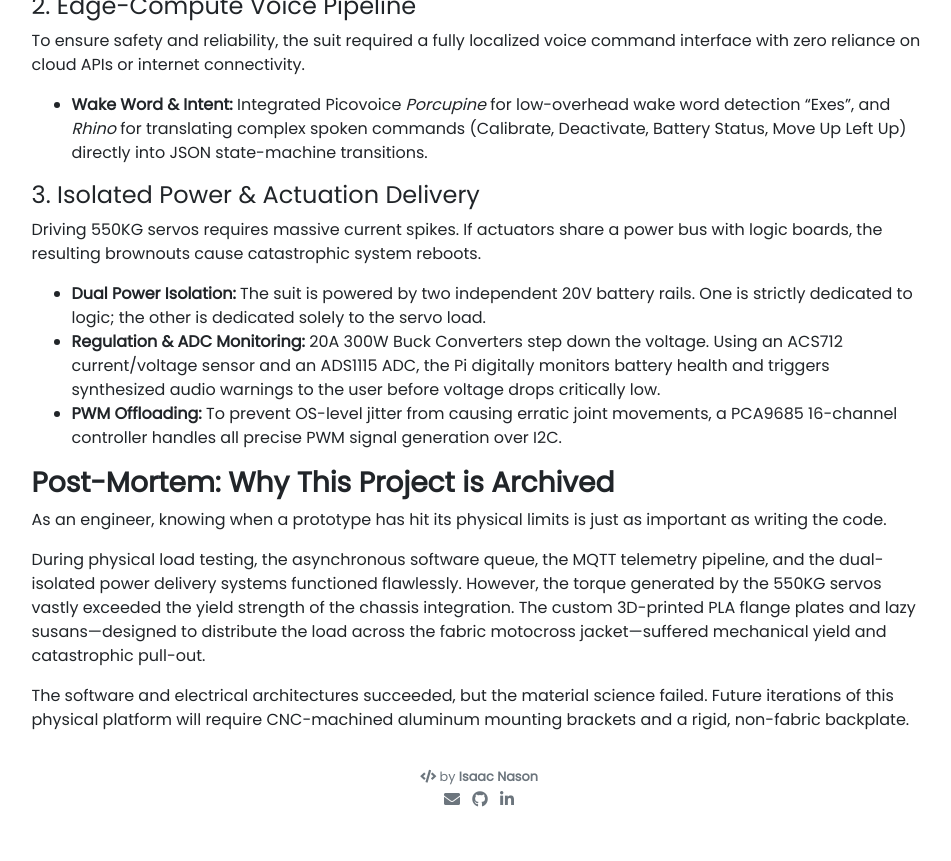
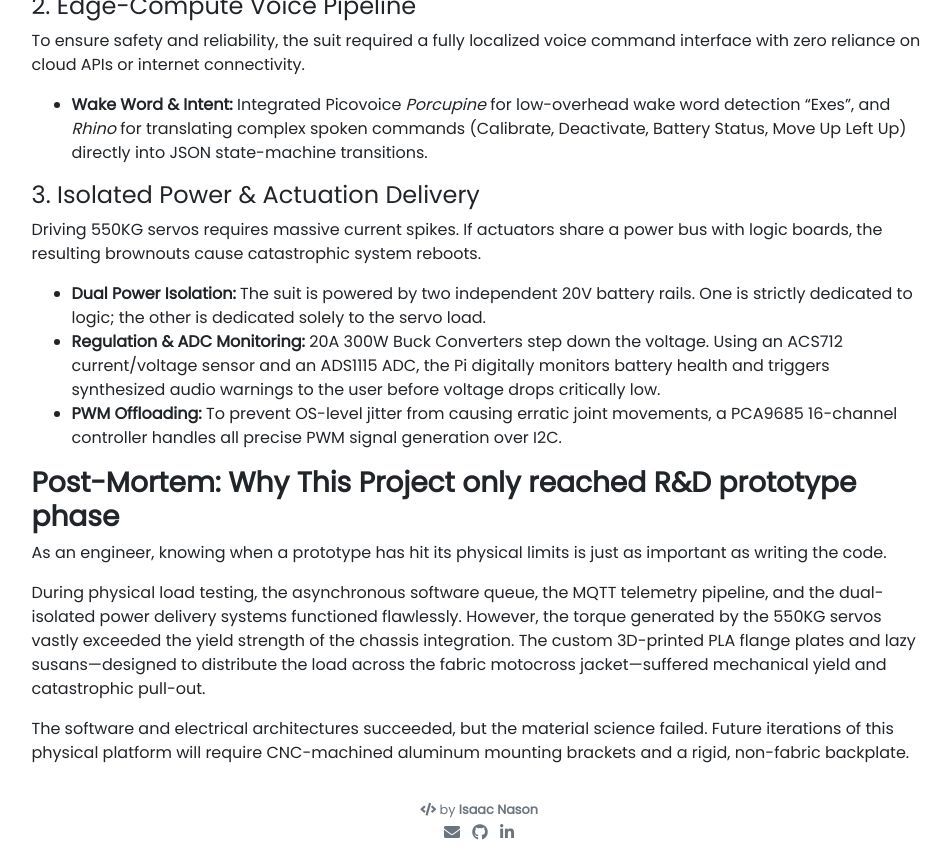
Before and after one commit to mistabowhunta/github.io, a Jekyll site: the page built from _projects/06-exes-exoskeleton.md, in a window 1280 px wide and 900 px high, scrolled down 1016 px, cut to the strip 39-900 px from the top of the window. Shown: the whole strip, without its empty margins (161-1112 px from the left). Built offline with Jekyll 4.4.1, drawn with Linux system fonts in a browser that asks for light colours; before the commit the page ends 1883 px from its top, so only the background shows below that.

Commit message:
Revise project description and post-mortem section
Updated project description to reflect R&D prototype status and modified post-mortem section title.

```diff
--- a/_projects/06-exes-exoskeleton.md
+++ b/_projects/06-exes-exoskeleton.md
@@ -2,7 +2,7 @@
 name: Exes - Voice-Activated Distributed Exoskeleton
 tools: [Python, MQTT, Raspberry Pi 4b, RP2040 (Pico W), I2C, Picovoice (Porcupine and Rhino AI), Power Electronics]
 image: /assets/images/ExesExo.jpg
-description: (ARCHIVED) A voice-activated exoskeleton prototype utilizing a distributed MQTT telemetry network, isolated power architecture, and local edge-compute to drive 550KG servos.
+description: (R&D Prototype) A voice-activated exoskeleton prototype utilizing a distributed MQTT telemetry network, isolated power architecture, and local edge-compute to drive 550KG servos.
 permalink: /projects/exes-exoskeleton
 ---
 
@@ -34,7 +34,7 @@ Driving 550KG servos requires massive current spikes. If actuators share a power
 * **Regulation & ADC Monitoring:** 20A 300W Buck Converters step down the voltage. Using an ACS712 current/voltage sensor and an ADS1115 ADC, the Pi digitally monitors battery health and triggers synthesized audio warnings to the user before voltage drops critically low.
 * **PWM Offloading:** To prevent OS-level jitter from causing erratic joint movements, a PCA9685 16-channel controller handles all precise PWM signal generation over I2C.
 
-### **Post-Mortem: Why This Project is Archived**
+### **Post-Mortem: Why This Project only reached R&D prototype phase**
 
 As an engineer, knowing when a prototype has hit its physical limits is just as important as writing the code.
 
```
